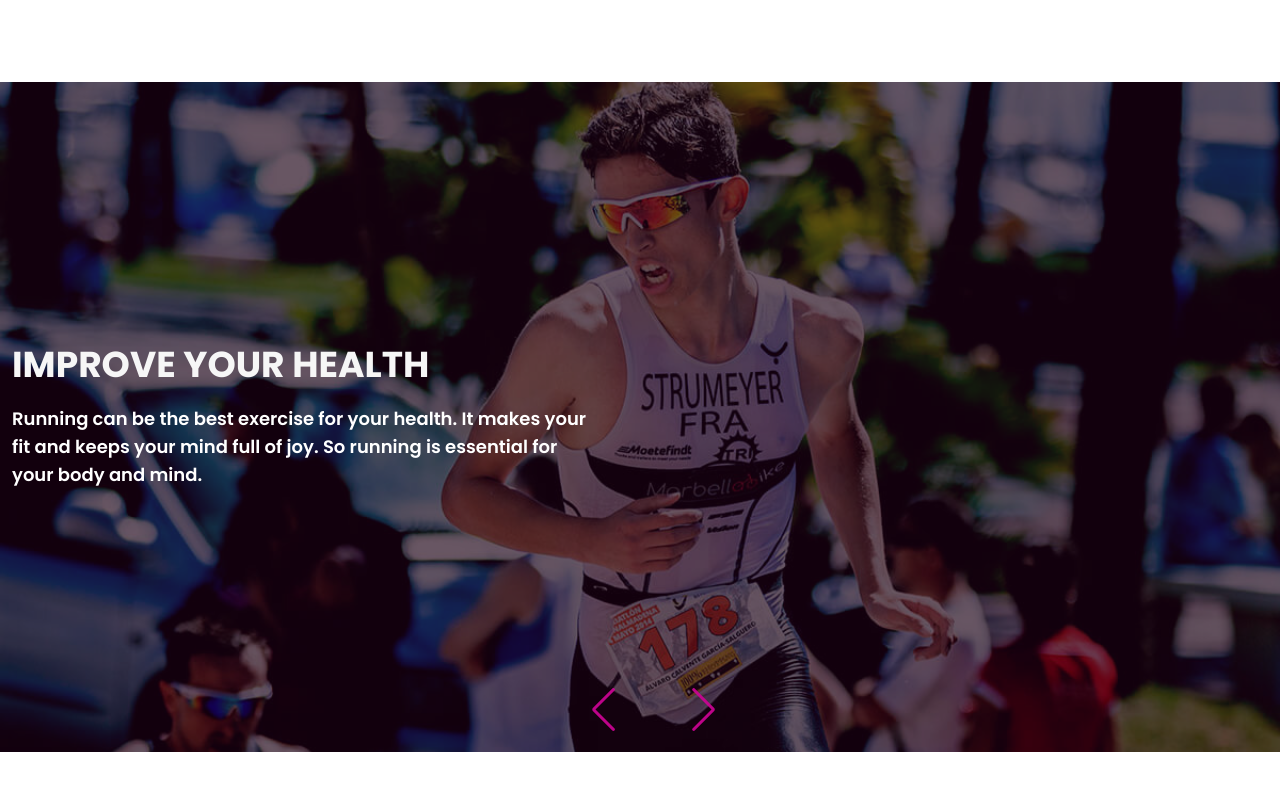
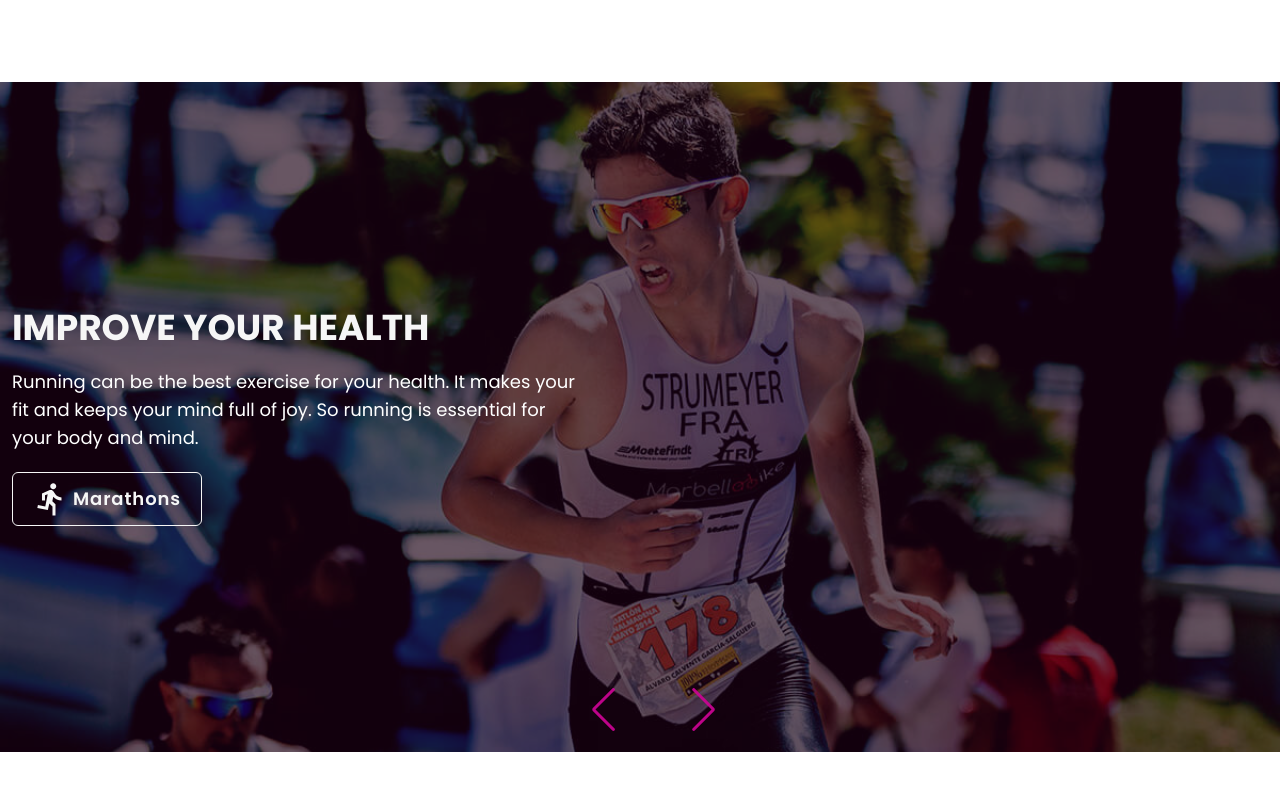
Before and after one commit to srshubho26/marathon-bold-client, a React (Vite) app: page /home in a window 1280 px wide. Shown: the top 800 px of the page. Built offline with nearby package versions, Linux system fonts and the light colour scheme; no server answers.

Commit message:
added button in banner

```diff
--- a/src/pages/Home/homeParts/Banner.jsx
+++ b/src/pages/Home/homeParts/Banner.jsx
@@ -10,33 +10,39 @@ import slide1 from '../../../assets/img/slide1.jpg';
 import slide2 from '../../../assets/img/slide2.jpg';
 import slide3 from '../../../assets/img/slide3.jpg';
 import slide4 from '../../../assets/img/slide4.jpg';
+import { Link } from 'react-router-dom';
+import { MdDirectionsRun, MdOutlineArticle, MdOutlineEmail } from 'react-icons/md';
 
 const slides = [
     {
         title: "Run For Life",
         desc: "Age is just a number. Age can't stop you from running. The only thing stopping you from running is your thoughts. So stop thinking, just put on your shooes and start running.",
-        img: slide1
+        img: slide1,
+        link: {name: 'Marathons', to: '/marathons', icon: <MdDirectionsRun/>}
     },
     {
         title: "Run Like Never Before",
         desc: "You have a great opportunity here to explore yourself. You can improve yourself beyond your imagination. So don't waste time, grab the opportunity today.",
-        img: slide2
+        img: slide2,
+        link: {name: 'Read Blogs', to: '/blogs', icon: <MdOutlineArticle/>}
     },
     {
         title: "Improve Your Health",
         desc: "Running can be the best exercise for your health. It makes your fit and keeps your mind full of joy. So running is essential for your body and mind.",
-        img: slide3
+        img: slide3,
+        link: {name: 'Marathons', to: '/marathons', icon: <MdDirectionsRun/>}
     },
     {
         title: "Meet New People",
-        desc: "Many people from different countries participate in Marathon every year. So it is a great opportunity for you to meet new people from different countries and different culture as well.",
-        img: slide4
+        desc: "Many people from different countries participate in Marathon every year. So it is a great opportunity for you to meet new people you can contact us for further information.",
+        img: slide4,
+        link: {name: 'Contact Us', to: '/contact', icon: <MdOutlineEmail/>}
     }
 ];
 
 const txtContainerCss = 'w-full h-full absolute bottom-0 left-0 p-1 md:py-8 bg-[#1c0014a8]';
 const titleCss = 'text-xl sm:text-3xl md:text-4xl font-bold text-lite dark:text-secondary uppercase mb-2 md:mb-5';
-const descCss = 'text-sm sm:text-base lg:text-lg font-semibold text-white max-w-xl';
+const descCss = 'text-sm sm:text-base lg:text-lg text-white max-w-xl';
 
 const Banner = () => {
 
@@ -63,6 +69,12 @@ const Banner = () => {
                             <p className={descCss}>
                             {slide.desc}
                             </p>
+
+                            <Link to={slide.link.to} className='w-fit border border-lite rounded-md px-5 py-2 text-lite text-lg font-semibold flex items-center gap-1 hover:bg-primary hover:border-primary transition-all mt-5'>
+                            {/* <MdDirectionsRun className='text-4xl' /> */}
+                            <span className='text-4xl'>{slide.link.icon}</span>
+                            <span className='tracking-wider'>{slide.link.name}</span>
+                            </Link>
                         </div>
                     </div>
                     <img src={slide.img} className="w-full h-full object-cover" />
```
